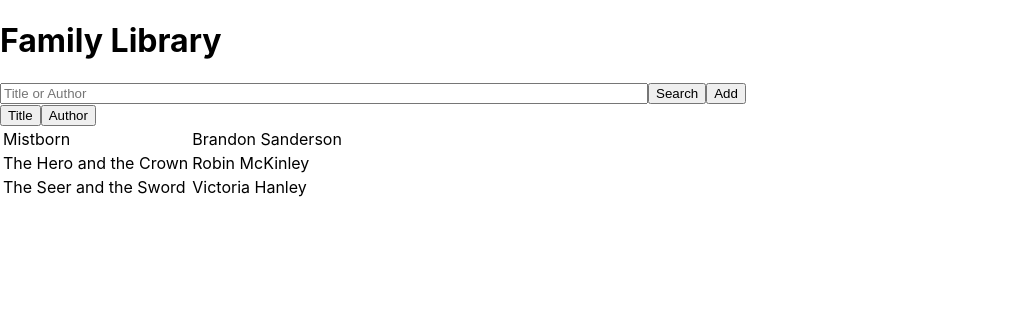
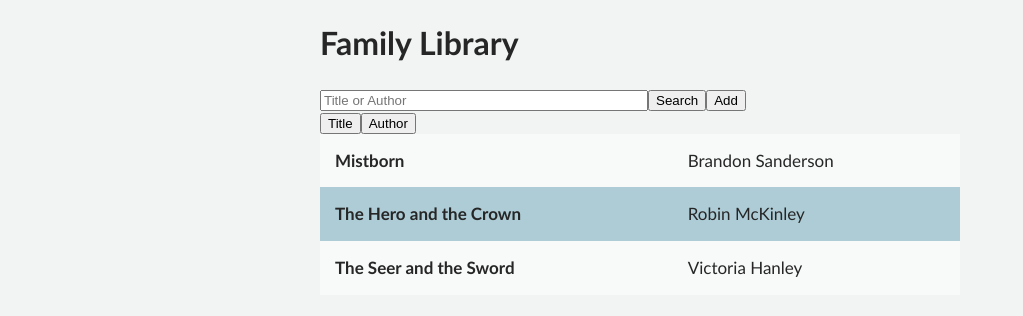
Before and after one commit to Jozomby/family-library, a React (Create React App) app: page / in a window 1280 px wide. Shown: the top 316 px of the page, without its empty margins (0-1023 px from the left). Built offline with nearby package versions, Linux system fonts and the light colour scheme.

Commit message:
Added styling to .App and .table_body

```diff
--- a/src/App.js
+++ b/src/App.js
@@ -2,6 +2,7 @@ import React, { useState } from 'react';
 import Header from './components/header'
 import BookList from './components/book_list'
 import AddList from './components/add_list'
+import './css/App.css'
 
 function App() {
   // Populate this from Firebase
@@ -86,7 +87,7 @@ function App() {
     setShouldClearSearchBar(false)
   }
   return (
-    <div>
+    <div className="App">
       <Header
         searchMyBooks = {searchMyBooks}
         cancelSearch = {cancelSearch}
--- a/src/components/books.js
+++ b/src/components/books.js
@@ -1,13 +1,15 @@
 import React from 'react'
+import '../css/Books.css'
+
 
 const Books = (props) => {
     return (
-        <table>
-            <tbody>
+        <table cellpadding="0" cellspacing="0" width="100%">
+            <tbody className="table_body">
                 {props.books.map(book => (
                     <tr>
-                        <td>{book.title}</td>
-                        <td>{book.author}</td>
+                        <td className="title">{book.title}</td>
+                        <td className="author">{book.author}</td>
                     </tr>
                 ))}
             </tbody>
--- a/src/components/search_form.js
+++ b/src/components/search_form.js
@@ -31,7 +31,7 @@ const SearchForm = (props) => {
         props.cancelSearch()
     }
     return (
-        <div>
+        <div className="search_form">
             <form>
                 <input
                     type="text"
--- /dev/null
+++ b/src/css/App.css
@@ -0,0 +1,11 @@
+body {
+    background-color: #F2F4F4
+}
+
+.App {
+    font-family: 'Trebuchet MS', 'Lucida Sans Unicode', 'Lucida Grande', 'Lucida Sans', Arial, sans-serif;
+    color: #262626;
+    line-height: 1.4;
+    margin-left: 25%;
+    margin-right: 25%;
+}
--- /dev/null
+++ b/src/css/Books.css
@@ -0,0 +1,22 @@
+.table_body {
+    text-align: left;
+    vertical-align: center;
+    background: #F8F9F9;
+}
+.table_body tr:nth-child(even) {
+    background-color: #428ca369;
+}
+
+ .table_body td {
+     padding: 15px;
+     font-size: 17px;
+ }
+
+.title {
+    font-weight:bold;
+
+}
+
+.author {
+    font-weight: normal;
+}
--- a/src/css/search_form.css
+++ b/src/css/search_form.css
@@ -1,3 +1,4 @@
 .searchBar {
     width: 50%;
+    align-self: center
   }
```
Also changed, not shown: 1 other file (tests, documents, lock files or other folders).
